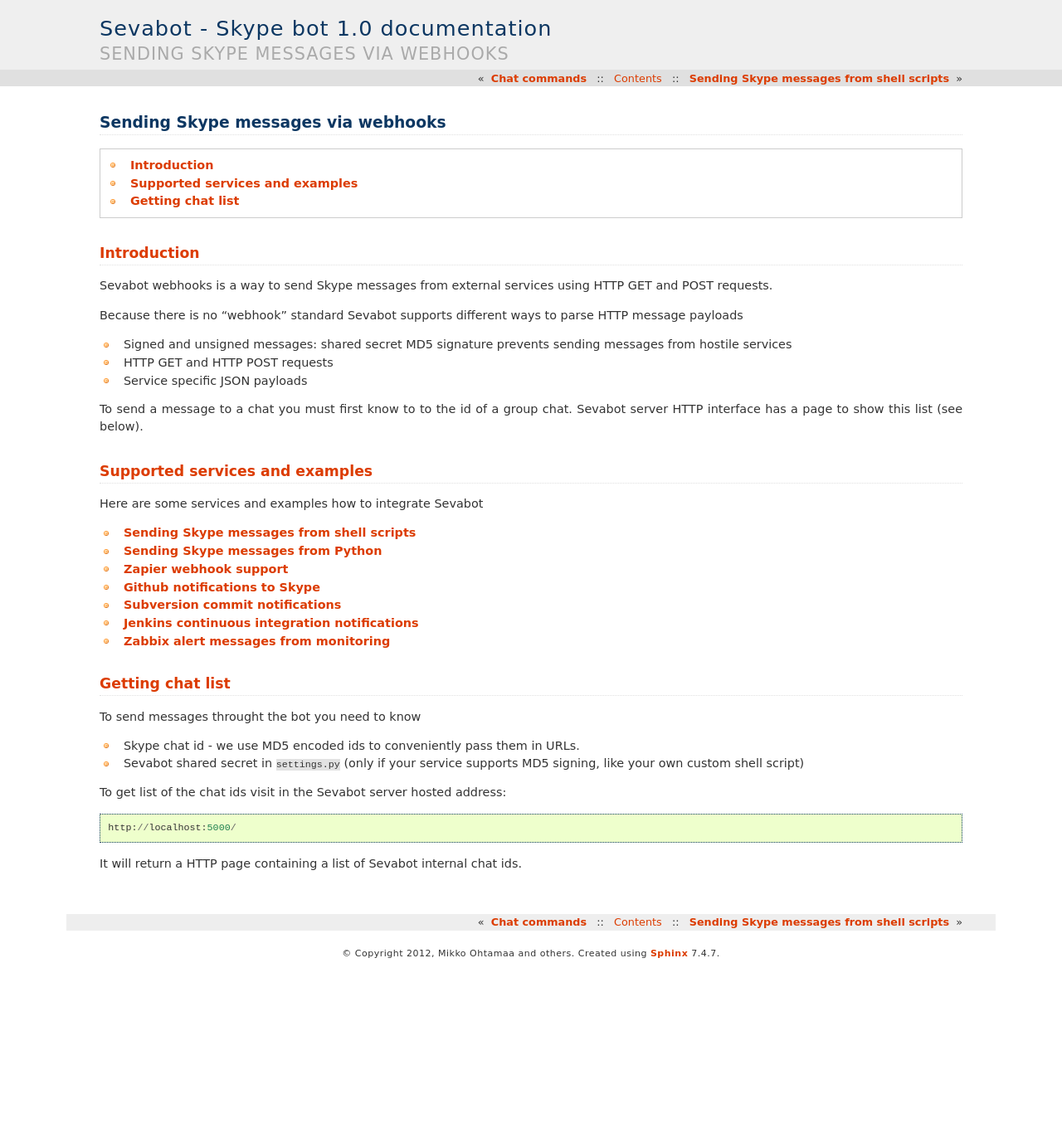
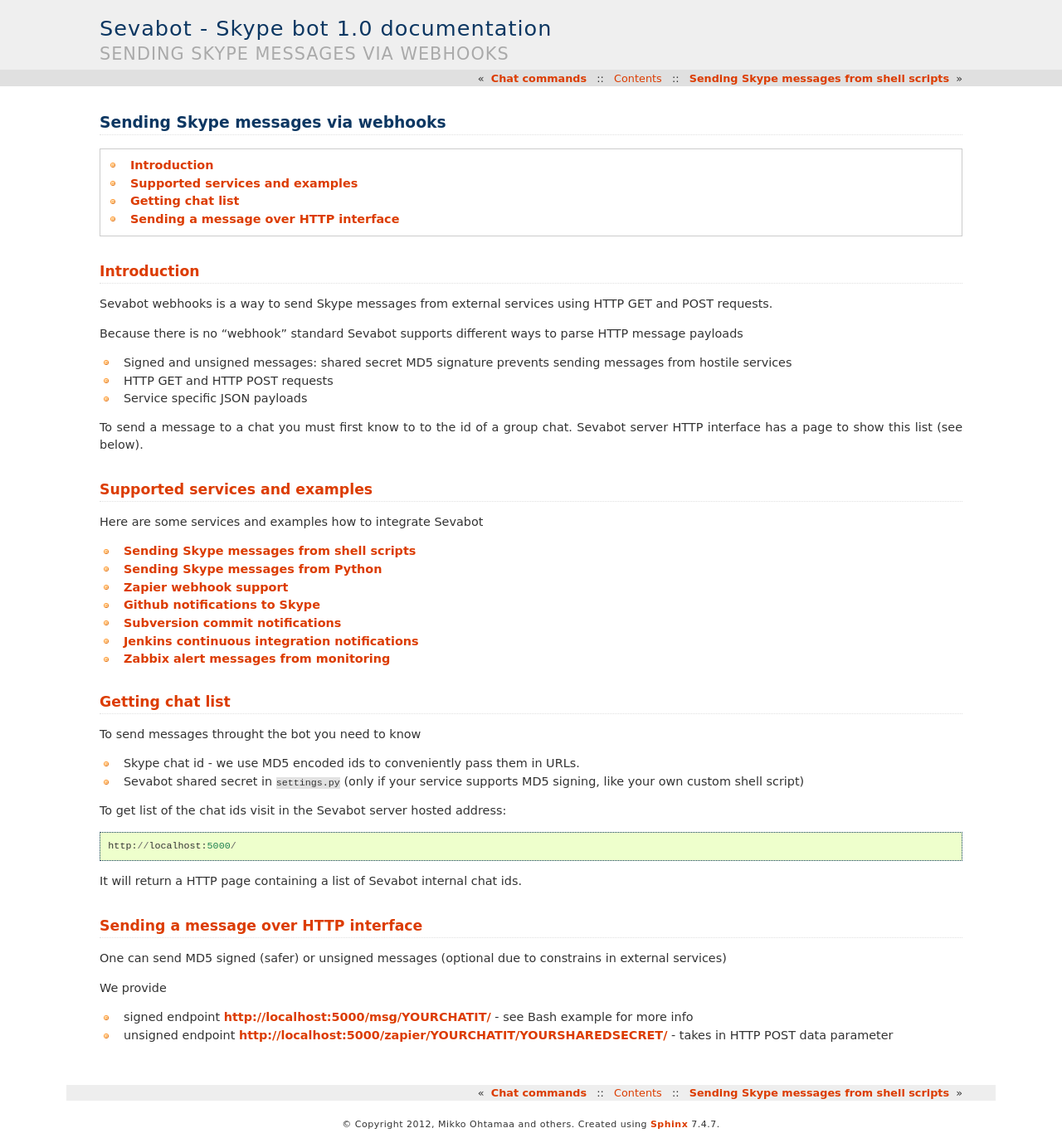
Before and after one commit to opensourcehacker/sevabot, a Sphinx documentation site: the page built from docs/source/webhooks.rst, in a window 1280 px wide. Shown: the whole page at 83% size. Built offline with Sphinx 7.4.7, drawn with Linux system fonts in a browser that asks for light colours; before the commit the page ends 1167 px from its top, so only the background shows below that.

Commit message:
More details about sending external messages

```diff
--- a/docs/source/python.rst
+++ b/docs/source/python.rst
@@ -52,4 +52,4 @@
                 socket.setdefaulttimeout(orignal_timeout)
 
     message = "Hello world"
-    t = UrlThread("http://sevabot.something.example.com:5000/msg/", {'data': message})
+    t = UrlThread("http://sevabot.something.example.com:5000/zapier/YOURSECRET/YOURCHATID/", {'data': message})
--- a/docs/source/webhooks.rst
+++ b/docs/source/webhooks.rst
@@ -55,3 +55,14 @@
     http://localhost:5000/
 
 It will return a HTTP page containing a list of Sevabot internal chat ids.
+
+Sending a message over HTTP interface
+==============================================
+
+One can send MD5 signed (safer) or unsigned messages (optional due to constrains in external services)
+
+We provide
+
+* signed endpoint http://localhost:5000/msg/YOURCHATIT/ - see Bash example for more info
+
+* unsigned endpoint http://localhost:5000/zapier/YOURCHATIT/YOURSHAREDSECRET/ - takes in HTTP POST data parameter
```
